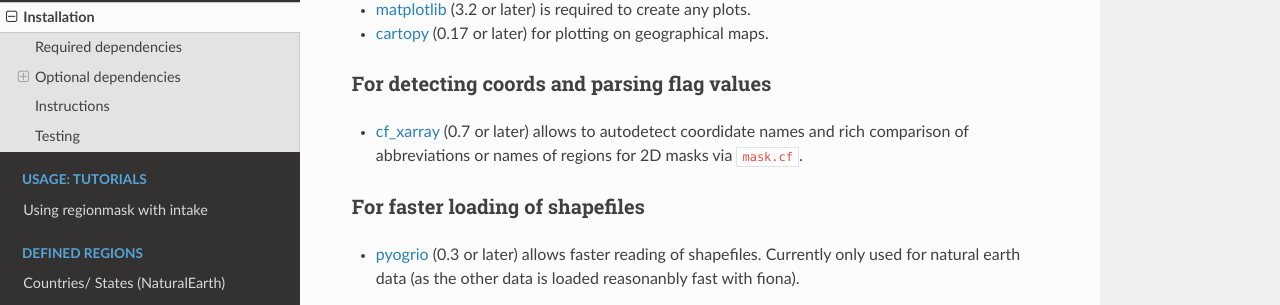
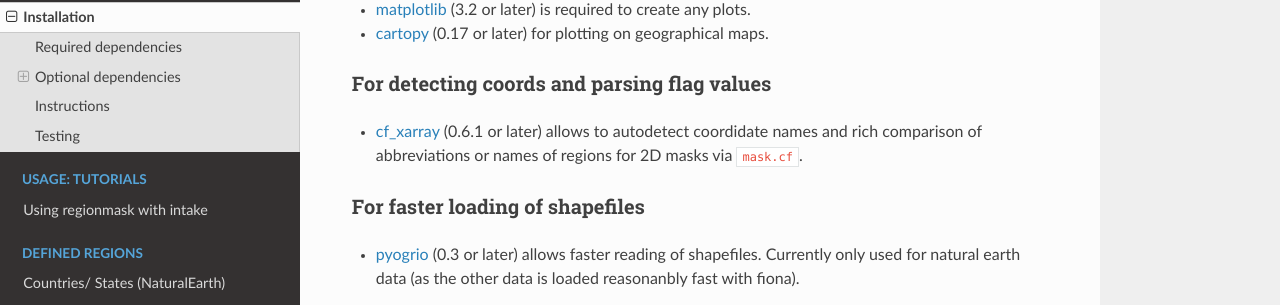
Before and after one commit to regionmask/regionmask, a Sphinx documentation site: the page built from docs/installation.rst, in a window 1280 px wide and 900 px high, scrolled down 404 px. Shown: the part 136-441 px from the top of the window. Built offline with Sphinx 7.4.7 and the Read the Docs theme 2.0.0, drawn with Linux system fonts in a browser that asks for light colours; pages that are not in the unit, such as notebooks, are missing from menus; the version number could not be read and is left out.

Commit message:
Update docs/installation.rst

```diff
--- a/docs/installation.rst
+++ b/docs/installation.rst
@@ -26,7 +26,7 @@ For plotting
 For detecting coords and parsing flag values
 ~~~~~~~~~~~~~~~~~~~~~~~~~~~~~~~~~~~~~~~~~~~~
 
-- `cf_xarray <https://cf-xarray.readthedocs.io/en/latest/>`__ (0.7 or later) allows
+- `cf_xarray <https://cf-xarray.readthedocs.io/en/latest/>`__ (0.6.1 or later) allows
   to autodetect coordidate names and rich comparison of abbreviations or names of regions
   for 2D masks via ``mask.cf``.
 
```
